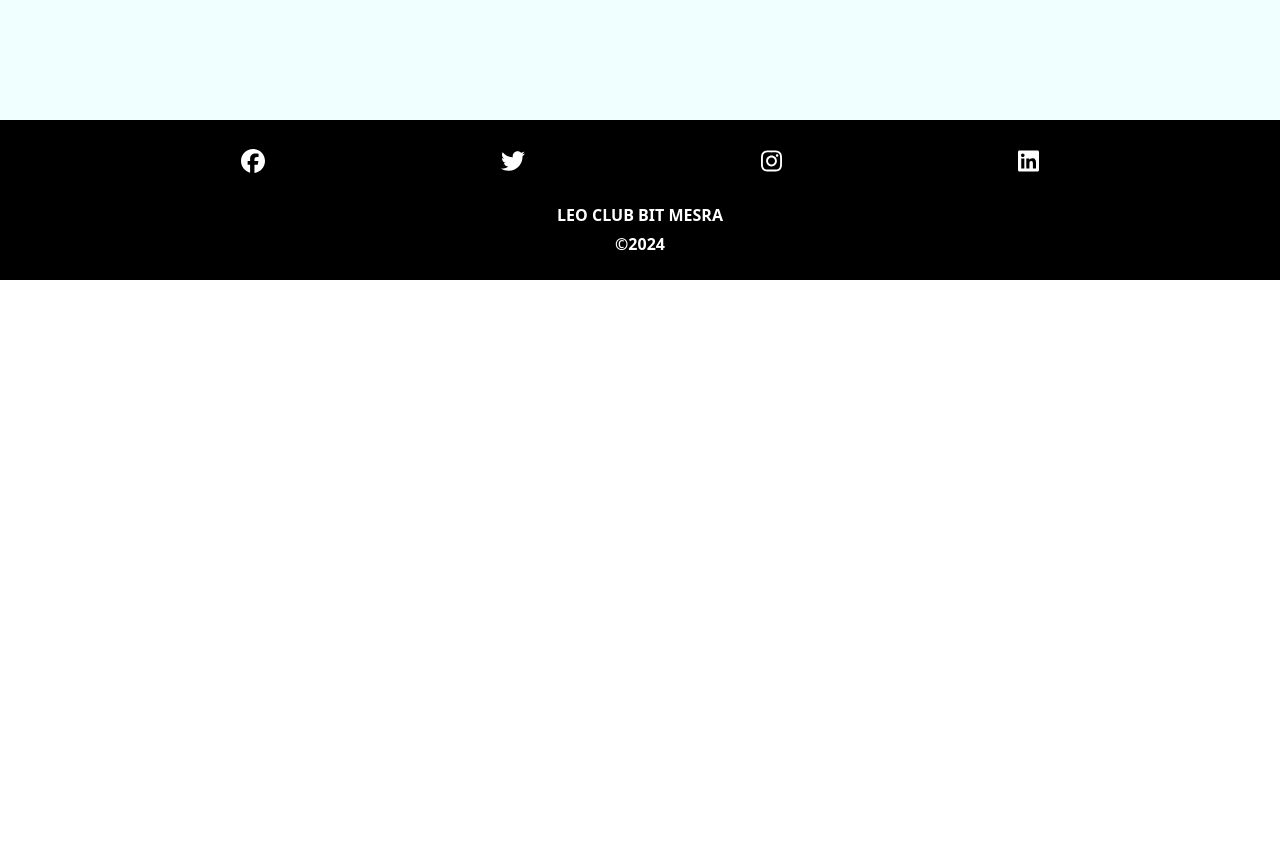
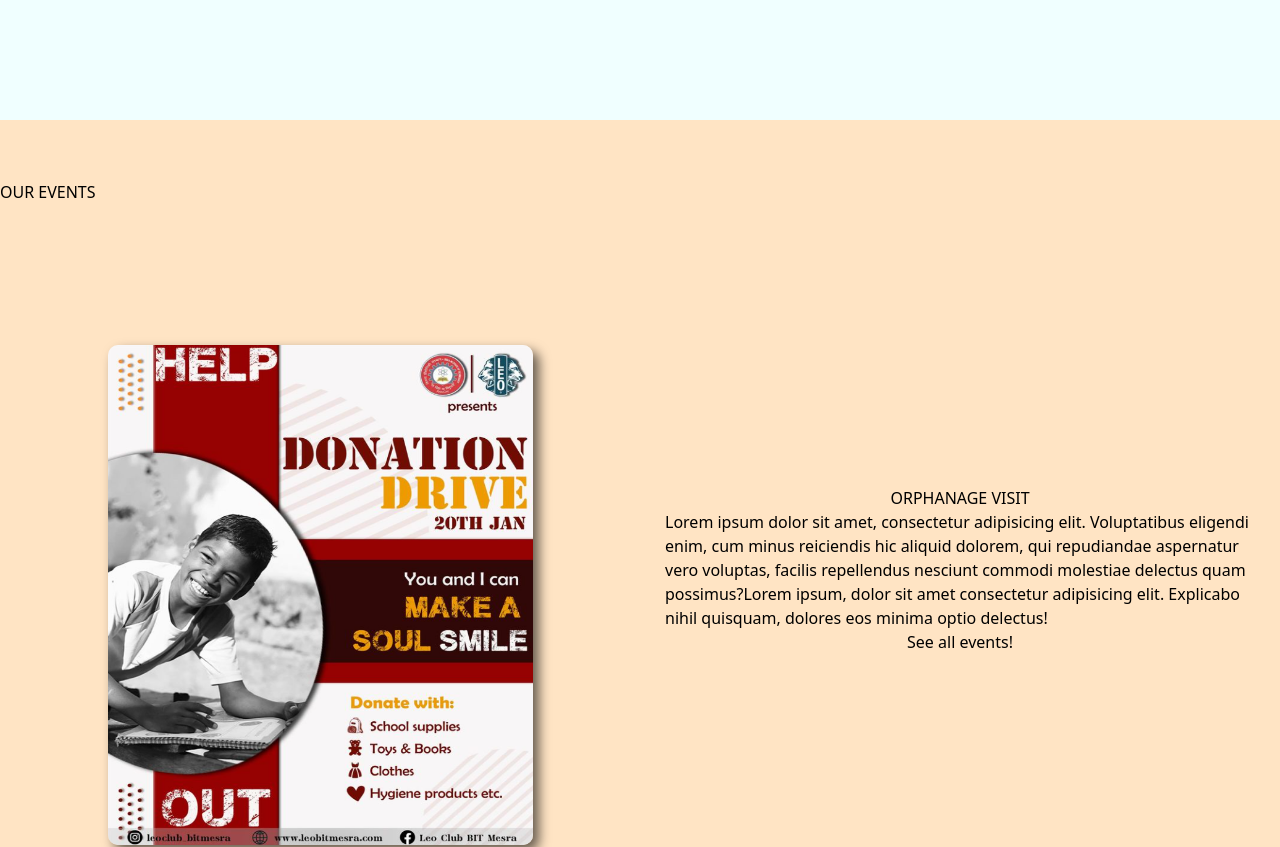
Before and after one commit to AkashKT10172/Leo-Club-BIT-Mesra, a React (Vite) app: page / in a window 1280 px wide. Shown: the part 1480-2327 px from the top of the page. Before the commit the page ends 1760 px from the top, so only its background shows below. Built offline with nearby package versions, Linux system fonts and the light colour scheme.

Commit message:
New updates

```diff
--- a/src/components/Gallery/Gallery.jsx
+++ b/src/components/Gallery/Gallery.jsx
@@ -1,8 +1,8 @@
 import React from 'react'
 
-const Gallery = () => {
+function Gallery() {
   return (
-    <div className='h-screen flex justify-center items-center'>Gallery page coming soon....</div>
+    <div className='h-screen flex justify-center items-center'>Events page coming soon....</div>
   )
 }
 
--- a/src/components/Header/Header.jsx
+++ b/src/components/Header/Header.jsx
@@ -14,8 +14,10 @@ function Navbar() {
   const [navState, setNavState] = useState(false);
   const [navVis, setNavVis] = useState(false);
   const handleNavClick = () => {
+        if(window.innerWidth<=768){
         setNavState(!navState);
         if(window.scrollY <=60) setNavVis(!navVis);
+        }
   }
   let toggleHamClass = navState ? 'active':null;
 
@@ -24,7 +26,6 @@ function Navbar() {
         setModeState(!modeState);
   }
   let toggleModeClass = modeState ? '-anim':null;
-
 
   const changeBg = () => {
     if(window.scrollY >=100){
@@ -36,14 +37,14 @@ function Navbar() {
   window.addEventListener('scroll', changeBg);
 
   return (
-    <div className={(!navVis && (usePathname()==="/")) ? 'app' : 'app activeapp'}>
+    <div className={((usePathname()==="/") && !navVis) ? 'app' : 'app activeapp'}>
       <div className="nav">
         <div className = "logo-container">
         <NavLink to="/" className="logo-cont-a"><img src={leoLogo}></img></NavLink>
       </div>
       <div className={`navigation-items ${toggleHamClass}`}>
       <NavLink to="/" className={({isActive}) => `block py-2 pr-2 pl-2 duration-200 ${isActive ? "text-orange-700" : "text-white"}
-      lg:hover:bg-transparent lg:border-0 hover:text-orange-700 lg:p-0`} onClick={usePathname !== "/" ? handleNavClick: null}>
+      lg:hover:bg-transparent lg:border-0 hover:text-orange-700 lg:p-0`} onClick={handleNavClick}>
           Home
       </NavLink>
       <NavLink to="/events" className={({isActive}) => `block py-2 pr-2 pl-3 duration-200 ${isActive ? "text-orange-700" : "text-white"}
--- a/src/components/Home/Bg_video/Bg_video.jsx
+++ b/src/components/Home/Bg_video/Bg_video.jsx
@@ -16,7 +16,7 @@ const Video = () => {
     return (
     <>
     <div className='main'>
-      <video src={videoBg} autoPlay loop muted/>
+      <video src="" autoPlay loop muted/>
       <div className="content">
         <button onClick={handleScrollToNextDiv} className="my-5 bg-blue-500 hover:bg-blue-700 text-white font-bold py-2 px-4 rounded">GET STARTED</button>
       </div>
--- /dev/null
+++ b/src/components/Home/Blog/Blog.jsx
@@ -0,0 +1,11 @@
+import React from 'react'
+
+function Blog() {
+  return (
+    <>
+    <div className='h-screen w-full bg-red-100'>This is the Blog div</div>
+    </>
+  )
+}
+
+export default Blog
--- /dev/null
+++ b/src/components/Home/Event/Event.css
@@ -0,0 +1,50 @@
+.event-main{
+    display: flex;
+    justify-content: center;
+    align-items: center;
+    min-height: calc(100vh - 100px);
+    width: 100%;
+    background-color:bisque;
+    }
+.event-image, .event-info {
+    display: flex;
+    flex-wrap: wrap;
+    flex-direction: column;
+    justify-content: center;
+    align-items: center;
+    width: 50%;
+    height : 100%;
+    padding: 25px;
+
+}
+.event-main .event-image img {
+    margin-top: 50px;
+    width : 425px;
+    height: 500px;
+    border-radius: 10px;
+    box-shadow: 6px 6px 12px rgba(0, 0, 0, 0.6);
+    transition: 0.3s ease;
+}
+.event-main .event-image img:hover {
+    transform: scale(1.05);
+}
+@media screen and (max-width:768px) {
+    .event-image {
+        width: 100%;
+    }
+    .event-info{
+        width: 100%;
+    }
+    .event-main{
+        flex-direction: column;
+    }
+    .event-main .event-image img {
+        width : 400px;
+        height: 400px;
+    }
+}
+.heading {
+    background-color: bisque;
+    height: 100px;
+    padding-top: 60px;
+}
--- /dev/null
+++ b/src/components/Home/Event/Event.jsx
@@ -0,0 +1,34 @@
+import React from 'react'
+import { Link } from 'react-router-dom'
+import image from './leoEvent.png'
+import './Event.css'
+
+function Event() {
+  return (
+    <>
+    <div className='heading flex justify-center items-center'>
+     <h1 className="text-4xl font-black bg-gradient-to-r from-blue-800 via-blue-900 to-blue-800 text-transparent bg-clip-text ">OUR EVENTS</h1>
+    </div>
+    <div className ="event-main">
+     <div className="event-image">
+        <img src={image} alt="ok"/>
+    </div>
+    <div className="event-info">
+        <h1 className="text-3xl text-gray-700 font-black text-center">ORPHANAGE VISIT</h1>
+        <p className="px-10 py-10 text-center">Lorem ipsum dolor sit amet, consectetur adipisicing elit.
+        Voluptatibus eligendi enim, cum minus reiciendis hic aliquid dolorem, qui repudiandae aspernatur
+        vero voluptas, facilis repellendus nesciunt commodi molestiae delectus quam possimus?Lorem ipsum,
+        dolor sit amet consectetur adipisicing elit. Explicabo nihil quisquam, dolores eos minima optio
+        delectus!
+        </p>
+        <button className="my-5 bg-blue-500 hover:bg-blue-700 text-white font-bold py-2 px-4 rounded">
+            <Link to="/events">See all events!</Link>
+        </button>
+    </div>
+
+    </div>
+    </>
+  )
+}
+
+export default Event
--- a/src/components/Home/Home.jsx
+++ b/src/components/Home/Home.jsx
@@ -1,11 +1,18 @@
 import React from 'react'
 import Video from './Bg_video/Bg_video.jsx'
 import IntroDiv from './Intro/Intro.jsx'
+import Event from './Event/Event.jsx'
+import TeamDiv from './TeamDiv/TeamDiv.jsx'
+import Blog from './Blog/Blog.jsx'
+
 function Home() {
   return (
     <>
     <Video />
     <IntroDiv />
+    <Event />
+    <TeamDiv />
+    <Blog />
     </>
   )
 }
--- a/src/components/Home/Intro/Intro.jsx
+++ b/src/components/Home/Intro/Intro.jsx
@@ -23,11 +23,11 @@ function IntroDiv() {
                 delectus! Nobis error nihil harum, mollitia quo provident eligendi vitae commodi esse iste autem
                 quas.
                 </p>
-                <a href="">
+
                 <button className="my-5 bg-blue-500 hover:bg-blue-700 text-white font-bold py-2 px-4 rounded">
                     <Link to="/about">Click to know more!</Link>
                 </button>
-                </a>
+
             </div>
         </div>
     );
--- /dev/null
+++ b/src/components/Home/TeamDiv/TeamDiv.css
@@ -0,0 +1,45 @@
+.team-main{
+    display: flex;
+    justify-content: center;
+    align-items: center;
+    min-height: 100vh;
+    width: 100%;
+    background-color:azure;
+    }
+.team-image, .team-info {
+    display: flex;
+    flex-wrap: wrap;
+    flex-direction: column;
+    justify-content: center;
+    align-items: center;
+    width: 50%;
+    height : 100%;
+    padding: 25px;
+
+}
+.team-main .team-image img {
+    margin-top: 50px;
+    width : 425px;
+    height: 500px;
+    border-radius: 10px;
+    box-shadow: 6px 6px 12px rgba(0, 0, 0, 0.6);
+    transition: 0.3s ease;
+}
+.team-main .team-image img:hover {
+    transform: scale(1.05);
+}
+@media screen and (max-width:768px) {
+    .team-image {
+        width: 100%;
+    }
+    .team-info{
+        width: 100%;
+    }
+    .team-main{
+        flex-direction: column;
+    }
+    .team-main .team-image img {
+        width : 400px;
+        height: 400px;
+    }
+}
--- /dev/null
+++ b/src/components/Home/TeamDiv/TeamDiv.jsx
@@ -0,0 +1,29 @@
+import React from 'react'
+import { Link } from 'react-router-dom'
+import './TeamDiv.css'
+
+function TeamDiv() {
+  return (
+    <>
+    <div className ="team-main">
+    <div className="team-info">
+        <h1 className="text-3xl text-gray-700 font-black text-center">PROFESSOR-IN-CHARGE</h1>
+        <p className="px-10 py-10 text-center">Lorem ipsum dolor sit amet, consectetur adipisicing elit.
+        Voluptatibus eligendi enim, cum minus reiciendis hic aliquid dolorem, qui repudiandae aspernatur
+        vero voluptas, facilis repellendus nesciunt commodi molestiae delectus quam possimus?Lorem ipsum,
+        dolor sit amet consectetur adipisicing elit. Explicabo nihil quisquam, dolores eos minima optio
+        delectus!
+        </p>
+        <button className="my-5 bg-blue-500 hover:bg-blue-700 text-white font-bold py-2 px-4 rounded">
+            <Link to="/team">Our Team</Link>
+        </button>
+    </div>
+    <div className="team-image">
+        <img src="" alt="ok"/>
+    </div>
+    </div>
+    </>
+  )
+}
+
+export default TeamDiv
```
Also changed, not shown: src/components/Home/Event/leoEvent.png (added).
